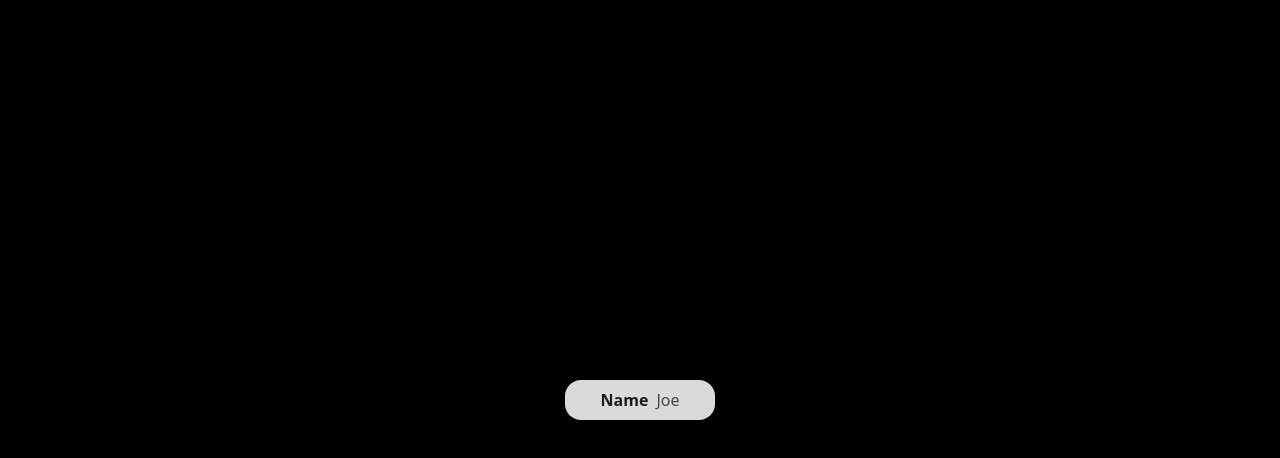
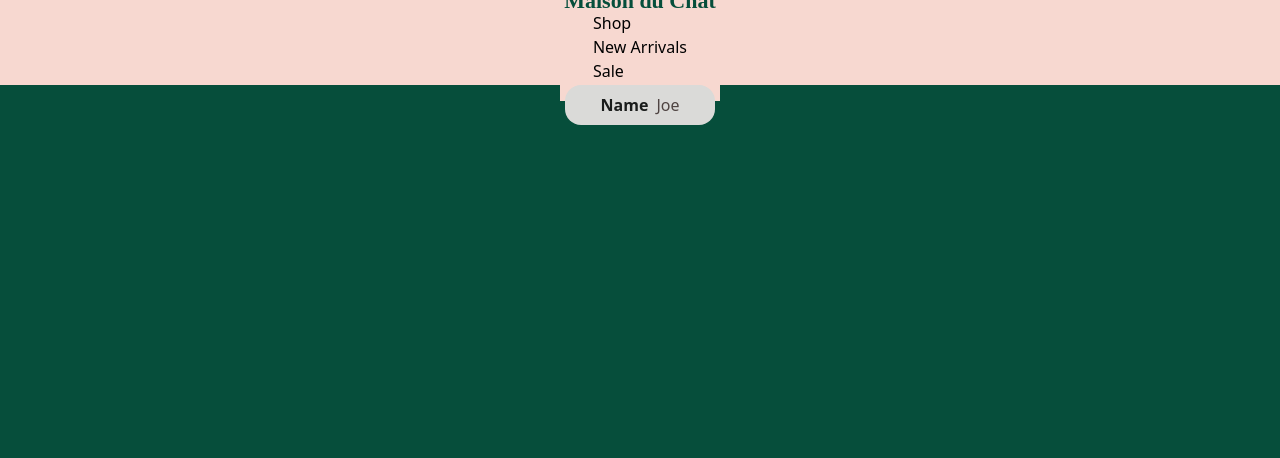
Before and after one commit to salino3/react-feline-elegance, a React (Vite) app: page / in a window 1280 px wide. Shown: the top 458 px of the page. Built offline with nearby package versions, Linux system fonts and the light colour scheme.

Commit message:
add title and nav

```diff
--- a/src/common-app/index.ts
+++ b/src/common-app/index.ts
@@ -1 +1,2 @@
 export * from "./box-text";
+export * from "./main-header";
--- /dev/null
+++ b/src/common-app/main-header/index.ts
@@ -0,0 +1 @@
+export * from "./main-header.component";
--- /dev/null
+++ b/src/common-app/main-header/main-header.component.tsx
@@ -0,0 +1,39 @@
+import clsx from "clsx";
+
+export const MainHeader: React.FC = () => {
+  const containerStyles = clsx(`
+        flex flex-row items-center justify-center
+        w-full bg-rfe-primary-container h-[85px]
+        `);
+
+  const navStyles = clsx(`
+        flex flex-row items-center justify-center
+        w-full bg-rfe-primary-container h-[85px]
+        `);
+
+  return (
+    <header data-component="MainHeader" className={containerStyles}>
+      <div>
+        <h3 className="flex items-center justify-center w-[160px] h-[32px] text-rfe-title-pink font-bold font-[liberation-serif] text-[22px]">
+          Maison du Chat
+        </h3>
+        <nav className={navStyles}>
+          <ul>
+            <li>
+              <a href="#">Shop</a>
+            </li>
+            <li>
+              <a href="#">New Arrivals</a>
+            </li>
+            <li>
+              <a href="#">Sale</a>
+            </li>
+            <li>
+              <a href="#">About</a>
+            </li>
+          </ul>
+        </nav>
+      </div>
+    </header>
+  );
+};
--- a/src/index.scss
+++ b/src/index.scss
@@ -54,6 +54,7 @@
   --background: #faf9f7;
   --on-background: #1a1c1b;
   --surface-variant: #e3e2e0;
+  --title-pink: #064e3b;
 
   *,
   *::before,
--- a/src/layout/home/home.layout.tsx
+++ b/src/layout/home/home.layout.tsx
@@ -1,15 +1,16 @@
 import React from "react";
 import clsx from "clsx";
-import { BoxText } from "../../common-app";
+import { BoxText, MainHeader } from "../../common-app";
 
 export const LayoutHome: React.FC = () => {
   const containerStyles = clsx(`
-    flex flex-col items-center justify-center min-h-[100dvh] relative
+    flex flex-col items-center justify-start min-h-[100dvh] relative
    [scrollbar-width:none] [-ms-overflow-style:none] [&::-webkit-scrollbar]:hidden
-    `);
+  bg-[#064E3B]  `);
 
   return (
-    <main className={` bg-black ${containerStyles}`}>
+    <main data-component="LayoutHome" className={`${containerStyles}`}>
+      <MainHeader />
       <div>
         <BoxText title="Name" value="Joe" />
       </div>
--- a/tailwind.config.js
+++ b/tailwind.config.js
@@ -51,6 +51,7 @@ export default {
         "rfe-background": "var(--background)",
         "rfe-on-background": "var(--on-background)",
         "rfe-surface-variant": "var(--surface-variant)",
+        "rfe-title-pink": "var(--title-pink)",
       },
       "borderRadius": {
         "rfe-radius-base": "var(--radius-base)",
```
